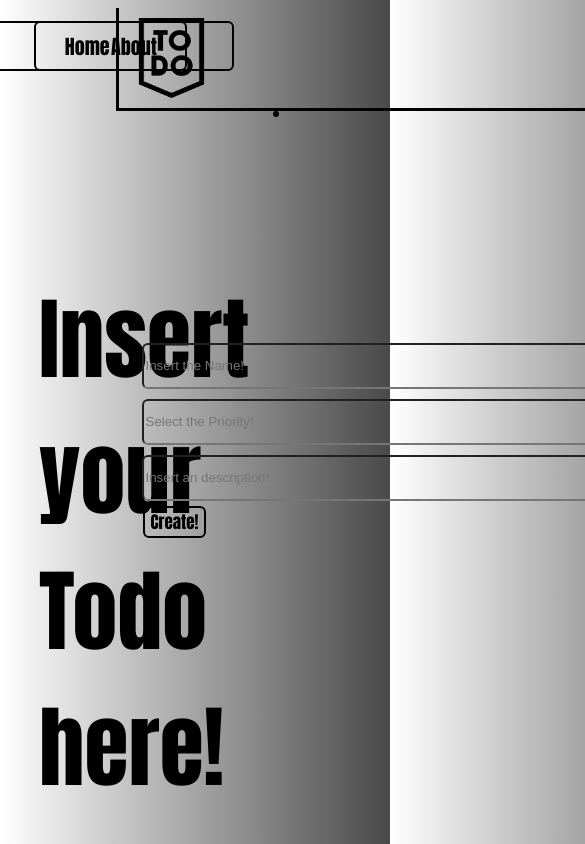
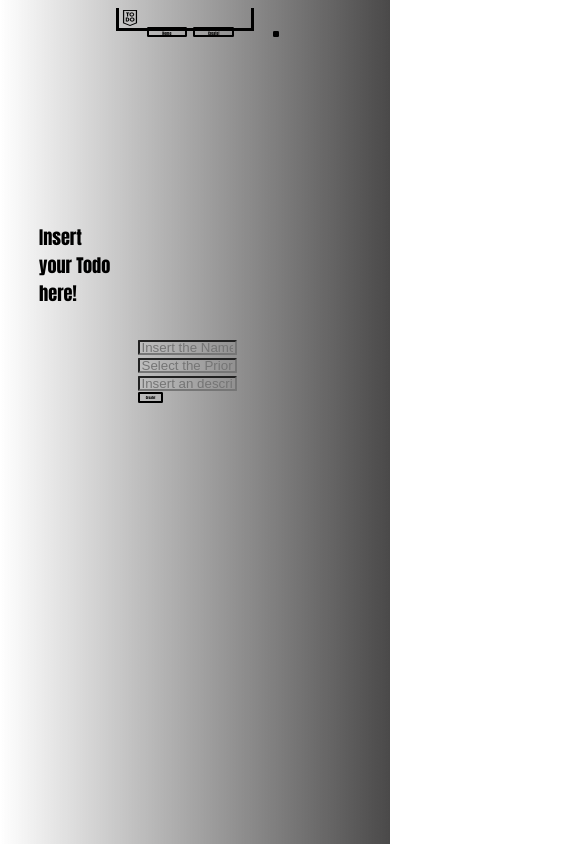
Before and after one commit to FinnGH789/TodoProject, an Angular app: page /todo in a window 390 px wide. Shown: the top 844 px of the page, 585 px wide, since content can reach past the window. Built offline with nearby package versions, Linux system fonts and the light colour scheme.

Commit message:
responsive sizing (klappt jz auf anderen Screen-Resolutions )

```diff
--- a/src/app/button-design/button-design.component.css
+++ b/src/app/button-design/button-design.component.css
@@ -1,12 +1,12 @@
 .todo-button-design{
-    height: 50px;
-    width: 200px;
+    height: 2.604vw;
+    width: 10.417vw;
     background-color: transparent;
     border-style: solid;
-    border-radius: 6px;
+    border-radius: 0.313vw;
     text-decoration: none;
     color: black;
-    font-size: 20px;
+    font-size: 1.042vw;
     font-family: Impact, 'Arial Narrow Bold', sans-serif;
     transition: 0.5s;
 
--- a/src/app/header/header.component.css
+++ b/src/app/header/header.component.css
@@ -1,15 +1,15 @@
 .todoIcon {
     color: red;
-    padding: 10px;
-    width: 85px;
-    height: 80px;
+    padding: 0.521vw;
+    width: 4.427vw;
+    height: 4.167vw;
   }
 
   .header-container{
     margin-right: 50%;
     margin-left: 29%;
-    width: 650px;
-    height: 100px;
+    width: 33.854vw;
+    height: 5.208vw;
     background-color: transparent;
     border-right: solid;
     border-left: solid;
--- a/src/app/header/header.component.html
+++ b/src/app/header/header.component.html
@@ -3,7 +3,7 @@
     <img class="todoIcon" src="\assets\to-do (1).png" />
   </div>
   <div class="aboutButton">
-    <app-button-design caption="About" routerLink="/todo"></app-button-design>
+    <app-button-design caption="Create!" routerLink="/todo"></app-button-design>
 </div>
 <div class="homeButton">
 <app-button-design caption="Home" routerLink="/home"></app-button-design>
--- a/src/app/home-page/home-page.component.css
+++ b/src/app/home-page/home-page.component.css
@@ -1,10 +1,10 @@
 .header-container {
     position: absolute;
-    width: 2000px;
-    height: 100px;
+    width: 104.167vw;
+    height: 5.208vw;
     background-color: white;
-    top: 0px;
-    border-bottom: 3px solid #101010;
+    top: 0vw;
+    border-bottom: 0.156vw solid #101010;
   }
 
 .hpCaption{
@@ -12,7 +12,7 @@
     font-family: Impact, 'Arial Narrow Bold', sans-serif;
     top: 13%;
     left: 30%;
-    font-size: 80px;
+    font-size: 4.167vw;
 }
 
 .hpButton{
--- a/src/app/to-do-page/to-do-page.component.css
+++ b/src/app/to-do-page/to-do-page.component.css
@@ -1,7 +1,7 @@
 h1{
     position: absolute;
     font-family: Impact, 'Arial Narrow Bold', sans-serif;
-    font-size: 90px;
+    font-size: 4.688vw;
     top: 25%;
     left: 10%;
 }
@@ -10,17 +10,17 @@
     position: absolute;
     left: 70%;
     border-style: solid;
-    border-radius: 6px;
+    border-radius: 0.313vw;
     text-decoration: none;
     overflow: visible;
 }
 
 .inputToDo{
-    width: 450px;
-    height: 40px;
+    width: 23.438vw;
+    height: 2.344vw;
     background-color: transparent;
-    border-radius: 6px;
-    margin: 5px;
+    border-radius: 0.313vw;
+    margin: 0.260vw;
 }
 
 .textFieldContainer{
@@ -32,12 +32,12 @@
 .inputToDoButton{
     position: absolute;
     background-color: transparent;
-    left: 6px;
+    left: 0.313vw;
     border-style: solid;
-    border-radius: 6px;
+    border-radius: 0.313vw;
     text-decoration: none;
     color: black;
-    font-size: 17px;
+    font-size: 0.885vw;
     font-family: Impact, 'Arial Narrow Bold', sans-serif;
     transition: 0.5s;
 }
@@ -48,23 +48,23 @@
 }
 
 .entryInput{
-    border-style: 6px;
+    border-style: 0.313vw;
     background-color: red;
 }
 
 label{
     display:block;
     text-align: right;
-    margin: 10px;
+    margin: 0.521vw;
   }
 
   .deleteButton{
     background-color: transparent;
     border-style: solid;
-    border-radius: 6px;
+    border-radius: 0.313vw;
     text-decoration: none;
     color: black;
-    font-size: 17px;
+    font-size: 0.885vw;
     font-family: Impact, 'Arial Narrow Bold', sans-serif;
     transition: 0.5s;
   }
@@ -78,10 +78,10 @@
 .editButton{
     background-color: transparent;
     border-style: solid;
-    border-radius: 6px;
+    border-radius: 0.313vw;
     text-decoration: none;
     color: black;
-    font-size: 17px;
+    font-size: 0.885vw;
     font-family: Impact, 'Arial Narrow Bold', sans-serif;
     transition: 0.5s;
   }
@@ -94,10 +94,10 @@
 .saveButton{
     background-color: transparent;
     border-style: solid;
-    border-radius: 6px;
+    border-radius: 0.313vw;
     text-decoration: none;
     color: black;
-    font-size: 17px;
+    font-size: 0.885vw;
     font-family: Impact, 'Arial Narrow Bold', sans-serif;
     transition: 0.5s;
   }
@@ -110,8 +110,8 @@
 
 .interfelder{
     background-color: whitesmoke;
-    width: 270px;
-    height: 30px; border-style: solid;
-    border-radius: 6px;
+    width: 14.063vw;
+    height: 1.563vw; border-style: solid;
+    border-radius: 0.313vw;
     text-decoration: none;
 }
```
